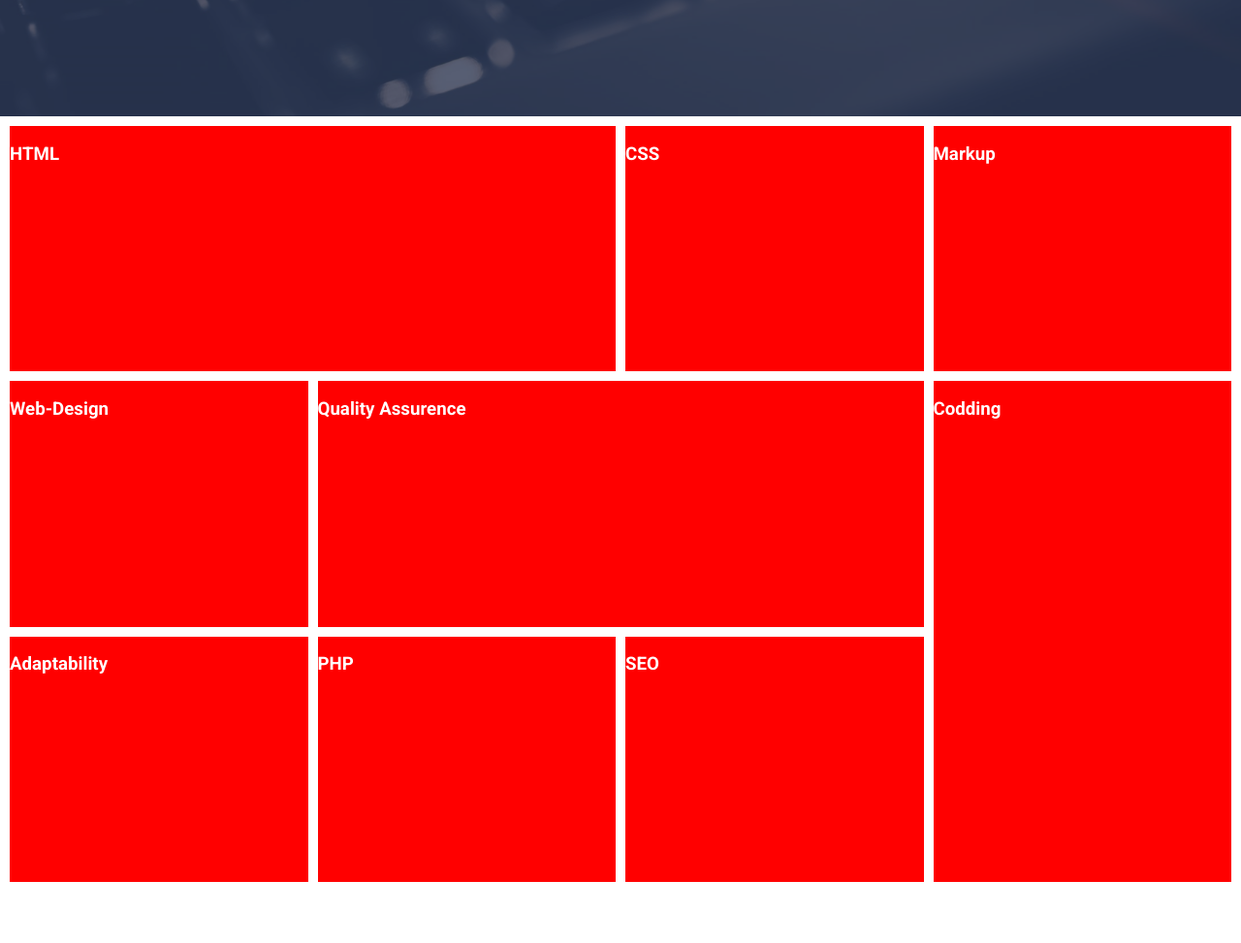
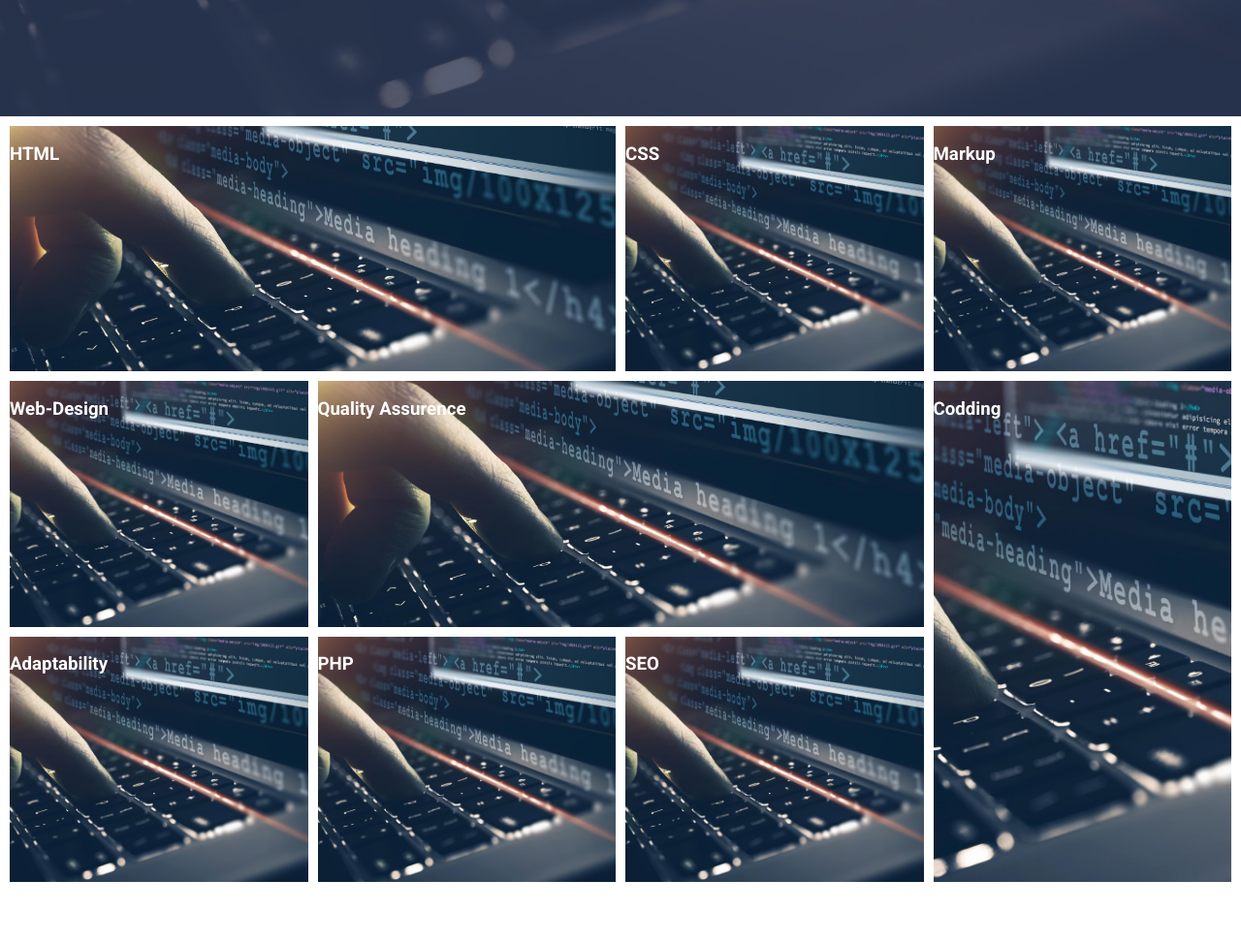
Before and after one commit to m-melikhov/Progect-grit, a website: page index.html in a window 1280 px wide. Shown: the part 680-1653 px from the top of the page at 97% size. Drawn offline with Linux system fonts and the light colour scheme.

Commit message:
init two

```diff
--- a/assets/scss/components/sections/skills/_skill-item.scss
+++ b/assets/scss/components/sections/skills/_skill-item.scss
@@ -2,7 +2,24 @@
 @use "../../../mixins" as *;
 
 .skill-item {
-  background-color: red;
+  position: relative;
+  background-color: $color-primary;
+  background-image: url(../img/img-header.png);
+  background-repeat: no-repeat;
+  background-position: center;
+  background-size: cover;
+
+  &__image {
+    @include abs-position;
+  }
+}
+
+.skill-item:nth-of-type(1).skill-item__image {
+  background-image: url(../img/img-html.png);
+}
+
+.skill-item:nth-of-type(2).skill-item__image {
+  background-image: url(../img/img-css.png);
 }
 
 .skill-item:nth-of-type(1) {
```
Also changed, not shown: assets/css/style.css, assets/css/style.min.css.
